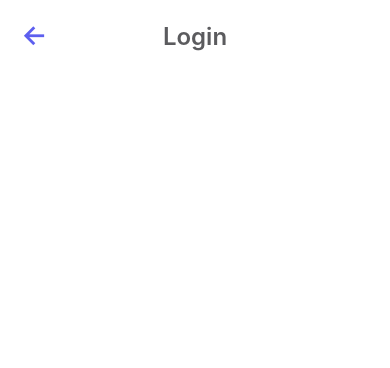
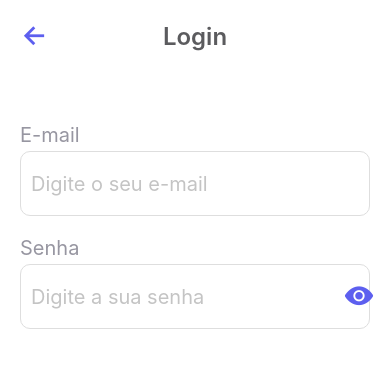
Before and after one commit to indicaDev/indica_benefits, a React Native app: screen / in a window 390 px wide. Shown: the top 368 px of the page. Built offline with nearby package versions, Linux system fonts and the light colour scheme.

Commit message:
feat: criação do componente de input

```diff
--- /dev/null
+++ b/src/components/Input/index.tsx
@@ -0,0 +1,36 @@
+import {
+  Text,
+  TextInput,
+  TextInputProps,
+  TouchableOpacity,
+  View,
+} from "react-native";
+import { Ionicons } from "@expo/vector-icons";
+
+import styles from "./styles";
+
+type InputProps = TextInputProps & {
+  name: string;
+  onPress?: () => void;
+  showPassword?: boolean | null;
+};
+
+export function Input({ name, onPress, showPassword, ...rest }: InputProps) {
+  return (
+    <View>
+      <Text style={styles.name}>{name}</Text>
+      <View style={styles.textInput}>
+        <TextInput {...rest} style={styles.input} />
+        {showPassword != null && (
+          <TouchableOpacity onPress={onPress}>
+            <Ionicons
+              name={showPassword ? "md-eye" : "md-eye-off"}
+              size={30}
+              color="#5D5FEF"
+            />
+          </TouchableOpacity>
+        )}
+      </View>
+    </View>
+  );
+}
--- /dev/null
+++ b/src/components/Input/styles.ts
@@ -0,0 +1,27 @@
+import { StyleSheet } from "react-native";
+
+const styles = StyleSheet.create({
+  name: {
+    fontSize: 20,
+    color: "#9796A1",
+    marginBottom: 4,
+  },
+  textInput: {
+    backgroundColor: "#FFFFFF",
+    height: 65,
+    borderRadius: 10,
+    borderColor: "#DEDEDE",
+    borderWidth: 1,
+    flexDirection: "row",
+    alignItems: "center",
+    paddingHorizontal: 10,
+  },
+  input: {
+    flex: 1,
+    height: "100%",
+    fontSize: 20,
+    color: "#C4C4C4",
+  },
+});
+
+export default styles;
--- a/src/screens/SignIn/index.tsx
+++ b/src/screens/SignIn/index.tsx
@@ -1,10 +1,41 @@
+import React, { useState } from "react";
 import { View } from "react-native";
+
 import { Header } from "../../components/Header";
+import { Input } from "../../components/Input";
+
+import styles from "./styles";
 
 export function SigIn() {
+  const [showPassword, setShowPassword] = useState(true);
+
+  const toggleShowPassword = () => {
+    setShowPassword(!showPassword);
+  };
+
   return (
-    <View>
+    <View style={styles.container}>
       <Header title="Login" />
+      <View style={styles.form}>
+        <View style={styles.input}>
+          <Input
+            name="E-mail"
+            placeholder="Digite o seu e-mail"
+            autoCapitalize="none"
+            keyboardType="email-address"
+            autoCorrect={false}
+          />
+        </View>
+        <Input
+          name="Senha"
+          placeholder="Digite a sua senha"
+          autoCapitalize="none"
+          keyboardType="default"
+          secureTextEntry={showPassword}
+          showPassword={showPassword}
+          onPress={toggleShowPassword}
+        />
+      </View>
     </View>
   );
 }
--- a/src/screens/SignIn/styles.ts
+++ b/src/screens/SignIn/styles.ts
@@ -0,0 +1,14 @@
+import { StyleSheet } from "react-native";
+
+const styles = StyleSheet.create({
+  container: {},
+  form: {
+    paddingHorizontal: 20,
+    marginTop: 70,
+  },
+  input: {
+    marginBottom: 20,
+  },
+});
+
+export default styles;
```
